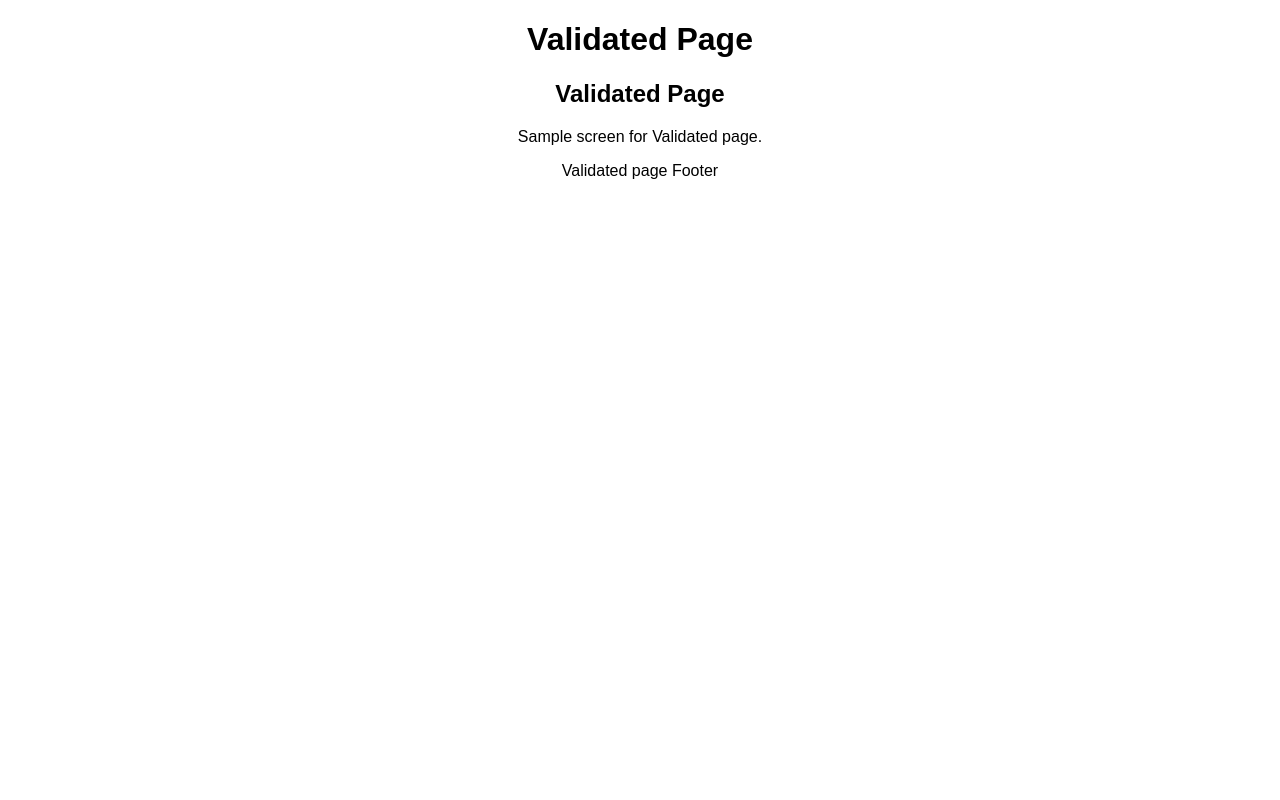
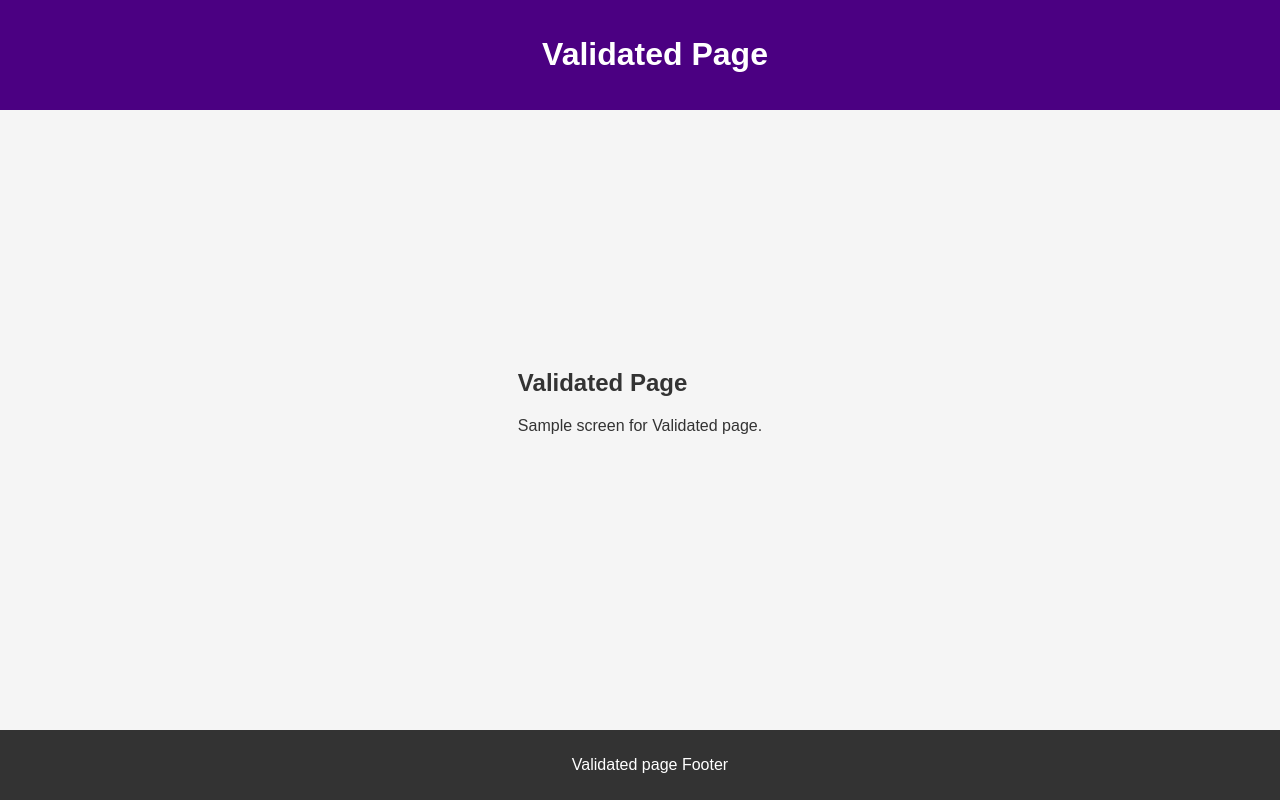
Before and after one commit to MargaretKhamvongsa/dev109, a plain HTML site: page Midterm/validated.html in a window 1280 px wide. Drawn offline with Linux system fonts and the light colour scheme; files that its build step writes are made by us from their sources.

Commit message:
Update validated.html
updating style link

```diff
--- a/Midterm/validated.html
+++ b/Midterm/validated.html
@@ -4,7 +4,7 @@
     <meta charset="UTF-8"> <!-- Character Encoding -->
     <meta name="viewport" content="width=device-width, initial-scale=1.0"> <!-- Responsive -->
     <title>Midterm</title> <!-- Page Title -->
-    <link rel="stylesheet" href="styles.css"> <!-- CSS Link -->
+    <link rel="stylesheet" href="css/style.css"> <!-- CSS Link -->
 </head>
 <body>
     <header> <!-- Header Section -->
```
